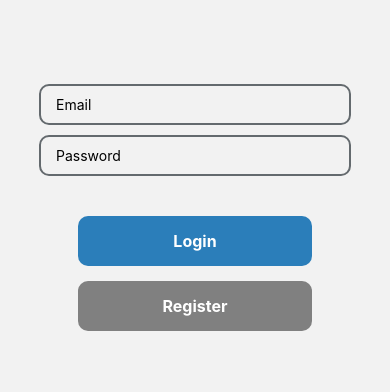
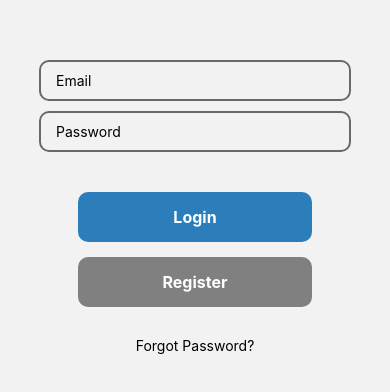
Before and after one commit to Oskar-Ciebien/Timetable_Application, a React Native app: screen /Login in a window 390 px wide. Shown: the part 220-612 px from the top of the page. Built offline with nearby package versions, Linux system fonts and the light colour scheme; no server answers.

Commit message:
Added Forgot Password text with no functionality, yet

```diff
--- a/screens/LoginScreen.js
+++ b/screens/LoginScreen.js
@@ -76,6 +76,11 @@ const LoginScreen = () => {
       });
   };
 
+  // Login
+  const forgotPassword = () => {
+
+  };
+
   return (
     <KeyboardAvoidingView style={styles.container}>
       <View style={styles.inputContainer}>
@@ -98,11 +103,16 @@ const LoginScreen = () => {
         <TouchableOpacity onPress={loginUser} style={styles.button}>
           <Text style={styles.buttonText}>Login</Text>
         </TouchableOpacity>
+
         <TouchableOpacity
           onPress={registerUser}
           style={[styles.button, styles.buttonOutline]}
         >
           <Text style={styles.buttonOutlineText}>Register</Text>
+        </TouchableOpacity>
+
+        <TouchableOpacity onPress={forgotPassword} style={[styles.forgotText]}>
+          <Text>Forgot Password?</Text>
         </TouchableOpacity>
       </View>
     </KeyboardAvoidingView>
@@ -155,4 +165,10 @@ const styles = StyleSheet.create({
     fontWeight: "700",
     fontSize: 16,
   },
+  forgotText: {
+    marginTop: 30,
+    color: "black",
+    fontWeight: "600",
+    fontSize: 14,
+  },
 });
```
